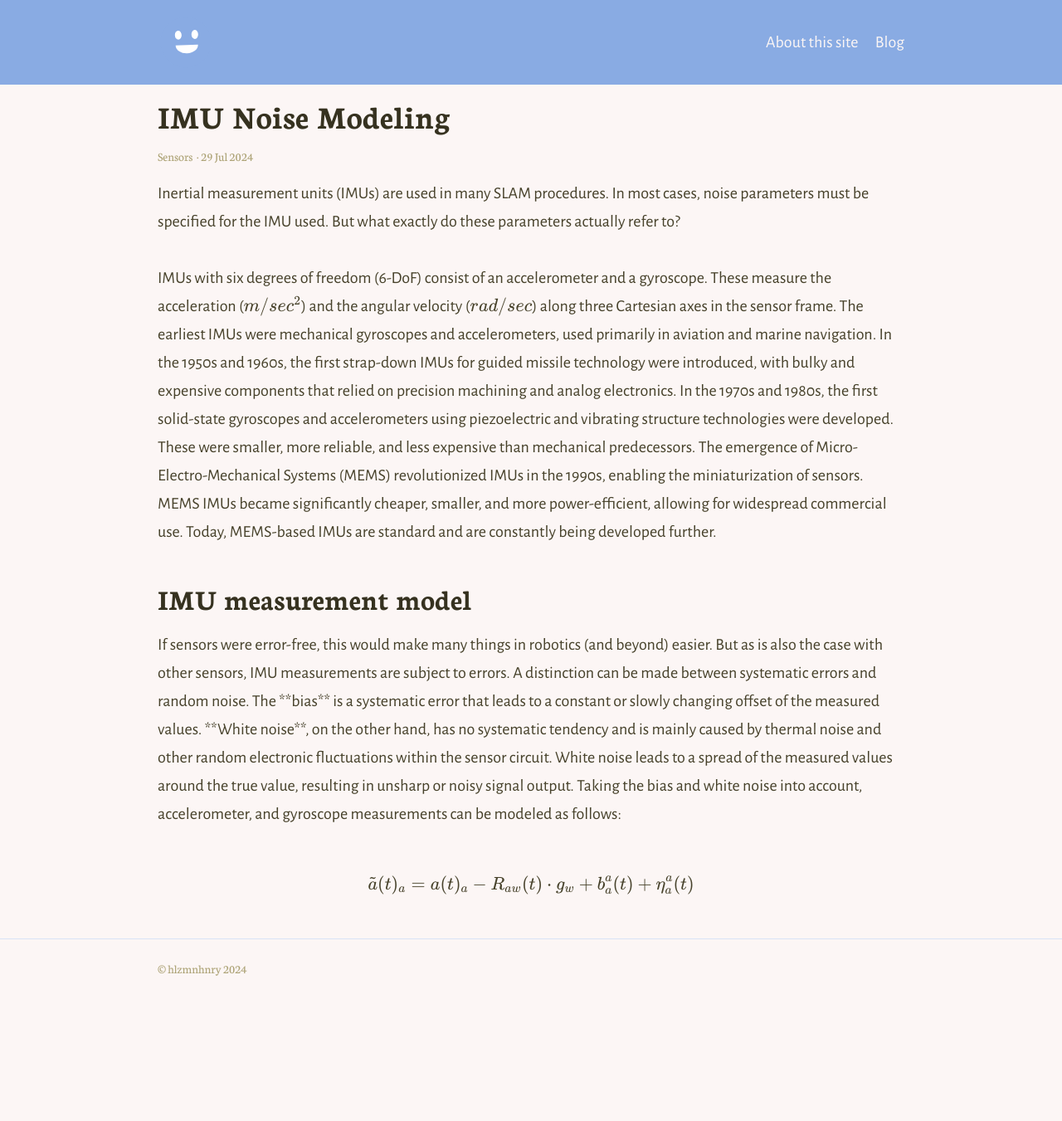
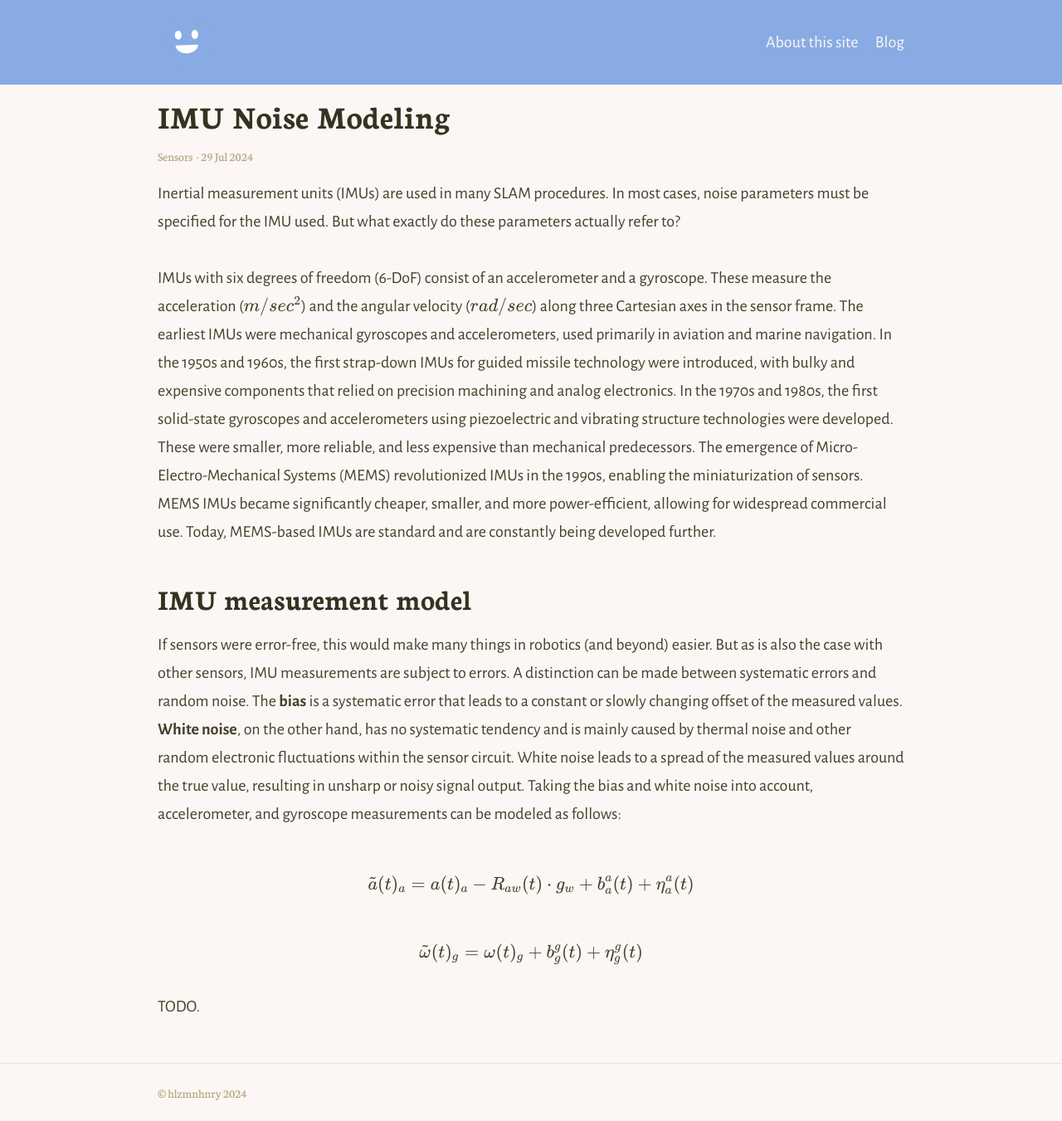
Before and after one commit to hlzmnhnry/hlzmnhnry.github.io, a Jekyll site: the page built from _posts/2024-07-29-imu-error-models.md, in a window 1280 px wide. Shown: the whole page at 83% size. Built offline with Jekyll 4.4.1, drawn with Linux system fonts in a browser that asks for light colours; nearby versions of some CDN libraries; before the commit the page ends 1201 px from its top, so only the background shows below that.

Commit message:
bold text

```diff
--- a/_posts/2024-07-29-imu-error-models.md
+++ b/_posts/2024-07-29-imu-error-models.md
@@ -11,6 +11,9 @@ Inertial measurement units (IMUs) are used in many SLAM procedures. In most case
 
 ## IMU measurement model
 
-<p>If sensors were error-free, this would make many things in robotics (and beyond) easier. But as is also the case with other sensors, IMU measurements are subject to errors. A distinction can be made between systematic errors and random noise. The **bias** is a systematic error that leads to a constant or slowly changing offset of the measured values. **White noise**, on the other hand, has no systematic tendency and is mainly caused by thermal noise and other random electronic fluctuations within the sensor circuit. White noise leads to a spread of the measured values around the true value, resulting in unsharp or noisy signal output. Taking the bias and white noise into account, accelerometer, and gyroscope measurements can be modeled as follows:</p>
+<p>If sensors were error-free, this would make many things in robotics (and beyond) easier. But as is also the case with other sensors, IMU measurements are subject to errors. A distinction can be made between systematic errors and random noise. The <b>bias</b> is a systematic error that leads to a constant or slowly changing offset of the measured values. <b>White noise</b>, on the other hand, has no systematic tendency and is mainly caused by thermal noise and other random electronic fluctuations within the sensor circuit. White noise leads to a spread of the measured values around the true value, resulting in unsharp or noisy signal output. Taking the bias and white noise into account, accelerometer, and gyroscope measurements can be modeled as follows:</p>
 
-<p>\[\tilde{a}(t)_a = a(t)_a - R_{aw}(t) \cdot g_w +b_a^a(t) + \eta_a^a(t) \]</p>
+<p>\[\tilde{a}(t)_a = a(t)_a - R_{aw}(t) \cdot g_w + b_a^a(t) + \eta_a^a(t) \]</p>
+<p>\[\tilde{\omega}(t)_g = \omega(t)_g + b_g^g(t) + \eta_g^g(t) \]</p>
+
+TODO.
```
